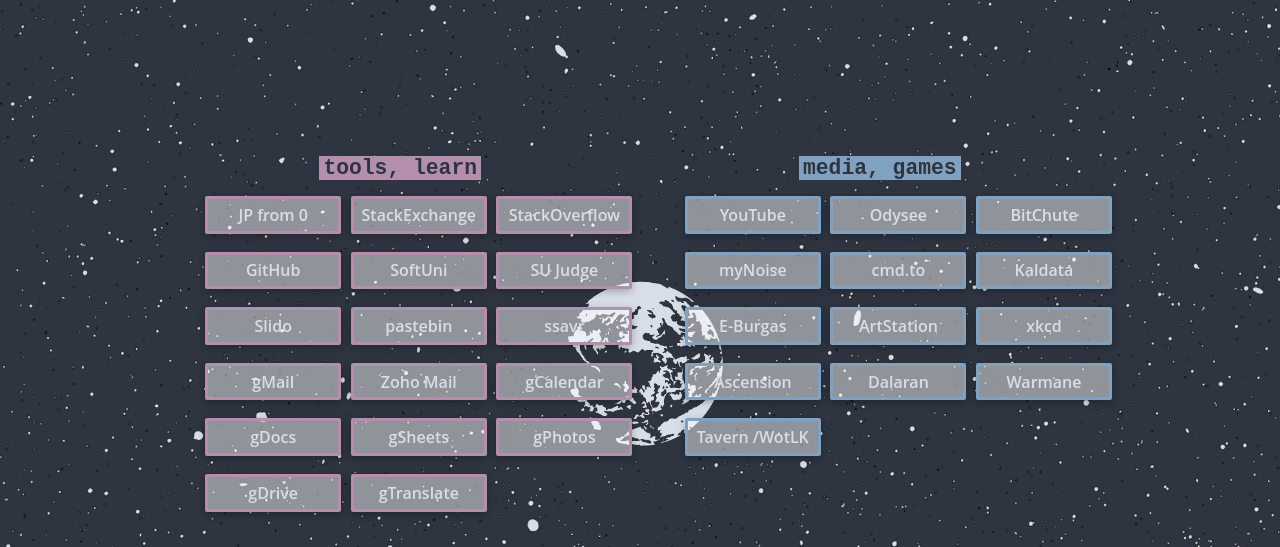
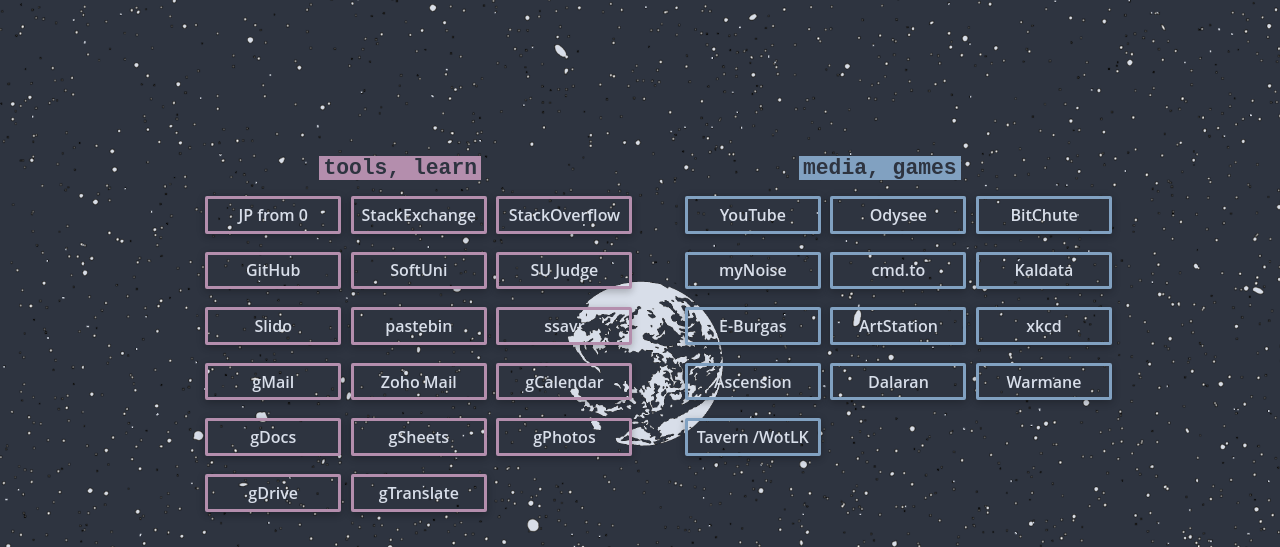
Before and after one commit to jaygoppers/Startpage, a plain HTML site: page index.html in a window 1280 px wide. Shown: the part 253-800 px from the top of the page. Drawn offline with Linux system fonts and the light colour scheme.

Commit message:
Update styles.css

```diff
--- a/styles.css
+++ b/styles.css
@@ -119,7 +119,7 @@
     position: relative;
     box-shadow: 0 2px 10px rgba(0, 0, 0, 0.16), 0 3px 6px rgba(0, 0, 0, 0.1);
     color: #d8dee9;
-    background-color: #ffffff77;
+    background-color: #ffffff00;
     text-decoration: none;
     transition: 0.3s ease all;
     z-index: 1;
```
